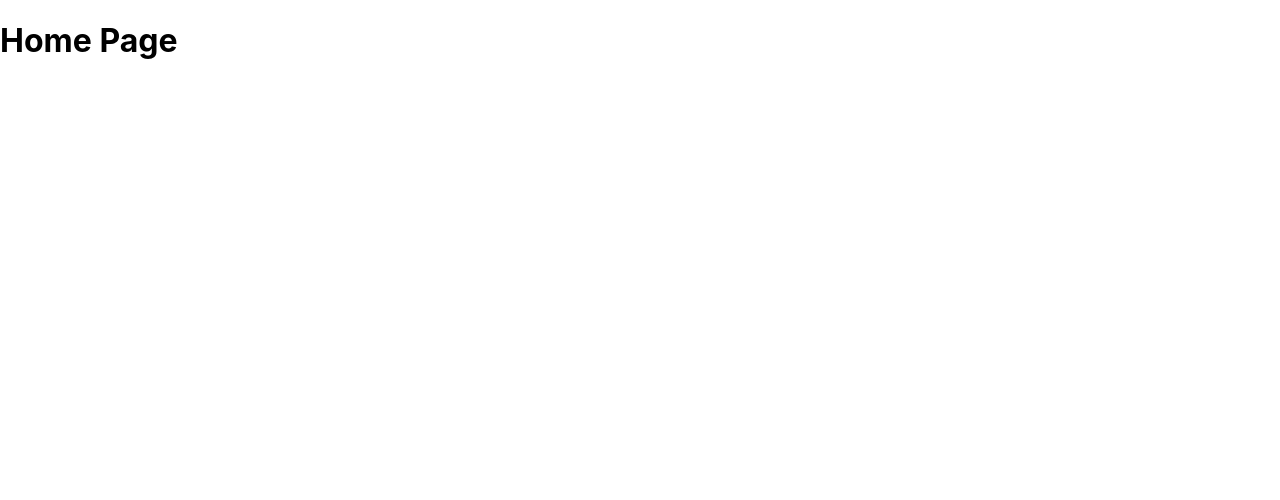
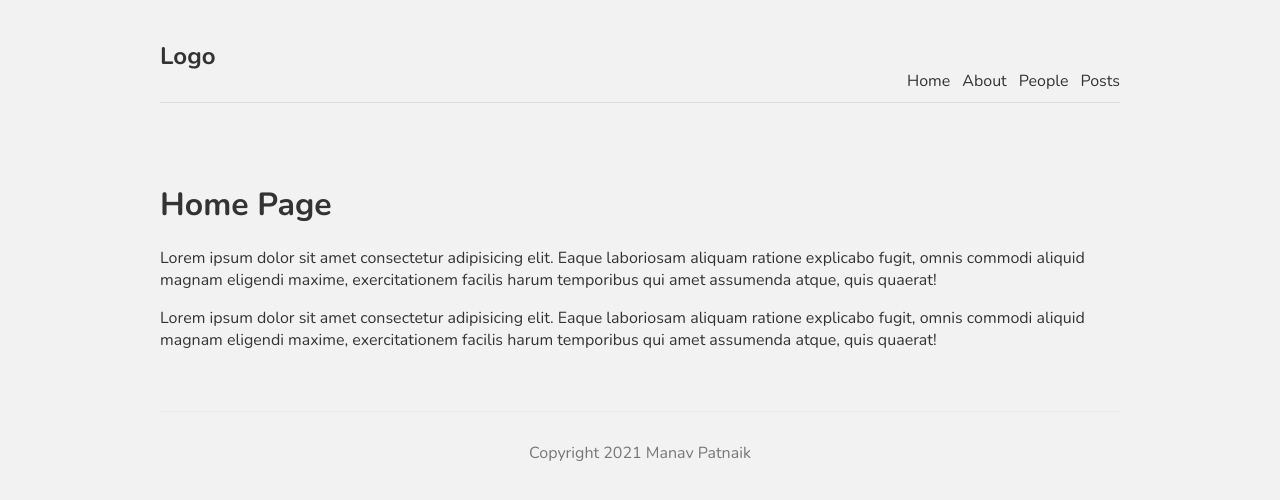
Before and after one commit to manavpatnaik/nextjs-people-list, a Next.js app: page / in a window 1280 px wide. Shown: the top 500 px of the page. Built offline with nearby package versions, Linux system fonts and the light colour scheme.

Commit message:
Refactored for Layout

```diff
--- a/pages/_app.js
+++ b/pages/_app.js
@@ -1,7 +1,12 @@
-import '../styles/globals.css'
+import "../styles/globals.css";
+import Layout from "../components/Layout";
 
 function MyApp({ Component, pageProps }) {
-  return <Component {...pageProps} />
+  return (
+    <Layout>
+      <Component {...pageProps} />
+    </Layout>
+  );
 }
 
-export default MyApp
+export default MyApp;
--- a/pages/index.js
+++ b/pages/index.js
@@ -1,11 +1,13 @@
-import Head from 'next/head'
-import Image from 'next/image'
-import styles from '../styles/Home.module.css'
+import Head from "next/head";
+import Image from "next/image";
+import styles from "../styles/Home.module.css";
 
 export default function Home() {
   return (
     <div>
       <h1>Home Page</h1>
+      <p>Lorem ipsum dolor sit amet consectetur adipisicing elit. Eaque laboriosam aliquam ratione explicabo fugit, omnis commodi aliquid magnam eligendi maxime, exercitationem facilis harum temporibus qui amet assumenda atque, quis quaerat!</p>
+      <p>Lorem ipsum dolor sit amet consectetur adipisicing elit. Eaque laboriosam aliquam ratione explicabo fugit, omnis commodi aliquid magnam eligendi maxime, exercitationem facilis harum temporibus qui amet assumenda atque, quis quaerat!</p>
     </div>
-  )
+  );
 }
--- a/styles/globals.css
+++ b/styles/globals.css
@@ -1,16 +1,44 @@
-html,
+@import url('https://fonts.googleapis.com/css2?family=Nunito:wght@300;400;600;700&display=swap');
+
 body {
-  padding: 0;
-  margin: 0;
-  font-family: -apple-system, BlinkMacSystemFont, Segoe UI, Roboto, Oxygen,
-    Ubuntu, Cantarell, Fira Sans, Droid Sans, Helvetica Neue, sans-serif;
+  background: #f2f2f2;
+  color: #333;
+  font-family: "Nunito";
 }
-
 a {
-  color: inherit;
+  color: #333;
   text-decoration: none;
 }
-
-* {
-  box-sizing: border-box;
+.content {
+  max-width: 960px;
+  margin: 0 auto;
 }
+nav {
+  margin: 10px auto 80px;
+  padding: 10px 0;
+  display: flex;
+  justify-content: flex-end;
+  align-items: flex-end;
+  border-bottom: 1px solid #ddd;
+}
+nav a {
+  margin-left: 12px;
+}
+nav .logo {
+  margin-right: auto;
+}
+footer {
+  display: block;
+  text-align: center;
+  padding: 30px 0;
+  margin-top: 60px;
+  color: #777;
+  border-top: 1px solid #eaeaea;
+}
+.not-found {
+  text-align: center;
+}
+.not-found a{
+  color: #4979ff;
+  text-decoration: underline;
+}
```
